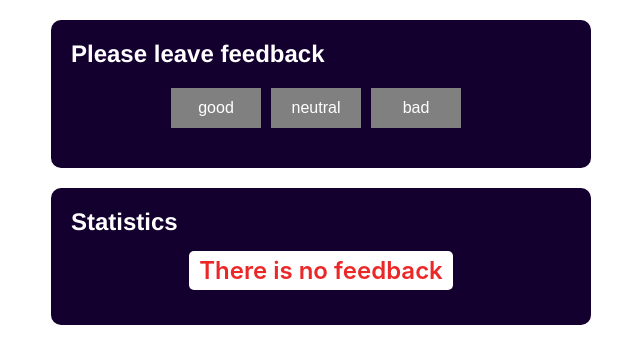
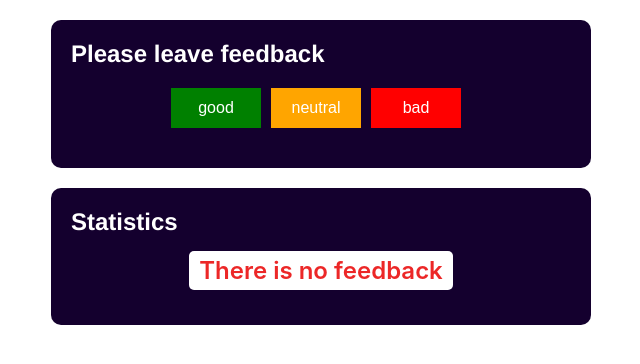
Before and after one commit to dsamyliak/goit-react-hw-02-feedback, a React (Create React App) app: page / in a window 1280 px wide. Shown: the top 364 px of the page, without its empty margins (319-959 px from the left). Built offline with nearby package versions, Linux system fonts and the light colour scheme; the HTML template or start-up script is replaced by a standard one.

Commit message:
change className at the buttons

```diff
--- a/src/components/FeedbackOptions/FeedbackOptions.css
+++ b/src/components/FeedbackOptions/FeedbackOptions.css
@@ -19,12 +19,12 @@
   border: rgb(20, 0, 46) solid 1px;
 }
 
-.Good.Btn {
+.good.Btn {
   background-color: green;
 }
-.Neutral.Btn {
+.neutral.Btn {
   background-color: orange;
 }
-.Bad.Btn {
+.bad.Btn {
   background-color: red;
 }
--- a/src/components/FeedbackOptions/FeedbackOptions.js
+++ b/src/components/FeedbackOptions/FeedbackOptions.js
@@ -22,7 +22,7 @@ const FeedbackOptions = ({ options, onLeaveFeedback }) => {
         <button
           key={option}
           type="button"
-          className="Btn"
+          className={option + ` Btn`}
           onClick={() => onLeaveFeedback(option)}
         >
           {option}
```
